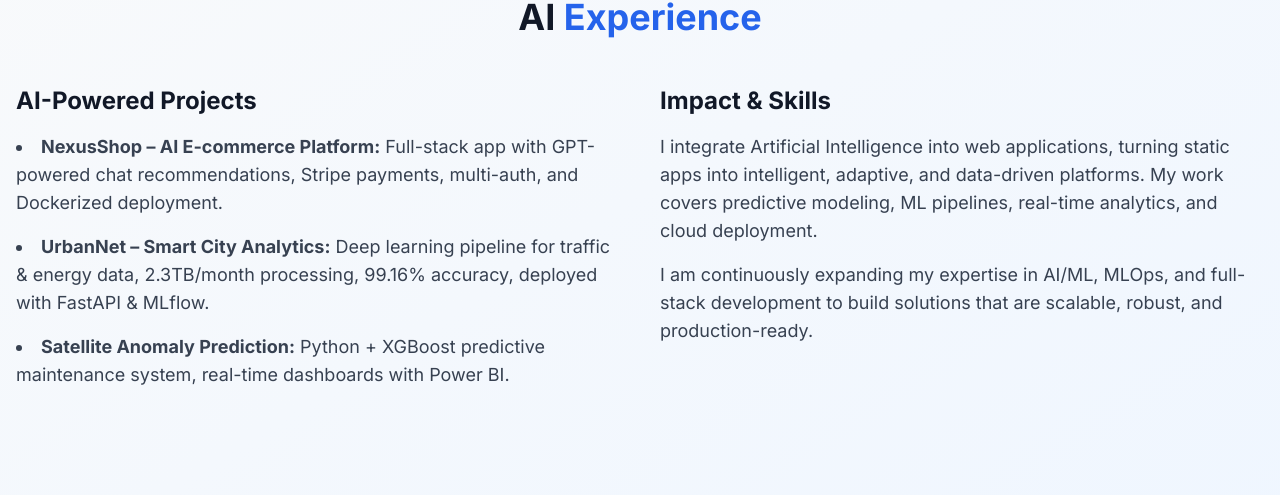
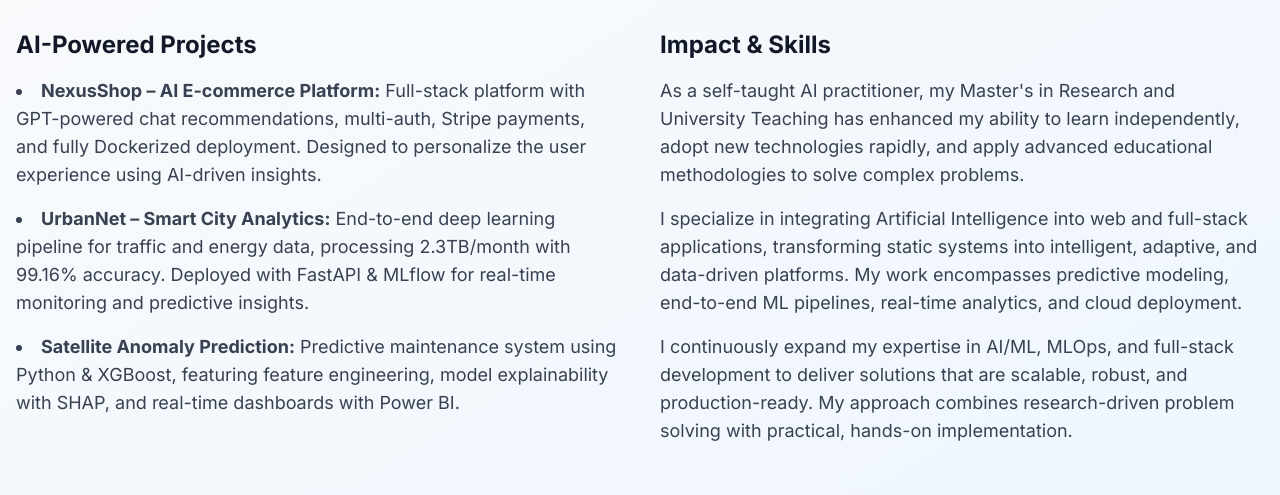
Before and after one commit to pashitox/personal-portfolio, a Next.js app in the folder frontend/: page / in a window 1280 px wide. Both pictures are taken after a click on the button "AI Experience". Shown: the part 272-767 px from the top of the page. Built offline with nearby package versions, Linux system fonts and the light colour scheme; no server answers.

Commit message:
mejora de experiencia

```diff
--- a/frontend/src/components/AIExperience.tsx
+++ b/frontend/src/components/AIExperience.tsx
@@ -31,13 +31,13 @@
             </h3>
             <ul className="list-disc list-inside space-y-4 text-gray-700 dark:text-gray-300 text-base md:text-lg">
               <li>
-                <strong>NexusShop – AI E-commerce Platform:</strong> Full-stack app with GPT-powered chat recommendations, Stripe payments, multi-auth, and Dockerized deployment.
+                <strong>NexusShop – AI E-commerce Platform:</strong> Full-stack platform with GPT-powered chat recommendations, multi-auth, Stripe payments, and fully Dockerized deployment. Designed to personalize the user experience using AI-driven insights.
               </li>
               <li>
-                <strong>UrbanNet – Smart City Analytics:</strong> Deep learning pipeline for traffic & energy data, 2.3TB/month processing, 99.16% accuracy, deployed with FastAPI & MLflow.
+                <strong>UrbanNet – Smart City Analytics:</strong> End-to-end deep learning pipeline for traffic and energy data, processing 2.3TB/month with 99.16% accuracy. Deployed with FastAPI & MLflow for real-time monitoring and predictive insights.
               </li>
               <li>
-                <strong>Satellite Anomaly Prediction:</strong> Python + XGBoost predictive maintenance system, real-time dashboards with Power BI.
+                <strong>Satellite Anomaly Prediction:</strong> Predictive maintenance system using Python & XGBoost, featuring feature engineering, model explainability with SHAP, and real-time dashboards with Power BI.
               </li>
             </ul>
           </div>
@@ -48,10 +48,13 @@
               Impact & Skills
             </h3>
             <p className="text-gray-700 dark:text-gray-300 text-base md:text-lg leading-relaxed mb-4">
-              I integrate Artificial Intelligence into web applications, turning static apps into intelligent, adaptive, and data-driven platforms. My work covers predictive modeling, ML pipelines, real-time analytics, and cloud deployment.
+              As a self-taught AI practitioner, my Master's in Research and University Teaching has enhanced my ability to learn independently, adopt new technologies rapidly, and apply advanced educational methodologies to solve complex problems.
+            </p>
+            <p className="text-gray-700 dark:text-gray-300 text-base md:text-lg leading-relaxed mb-4">
+              I specialize in integrating Artificial Intelligence into web and full-stack applications, transforming static systems into intelligent, adaptive, and data-driven platforms. My work encompasses predictive modeling, end-to-end ML pipelines, real-time analytics, and cloud deployment.
             </p>
             <p className="text-gray-700 dark:text-gray-300 text-base md:text-lg leading-relaxed">
-              I am continuously expanding my expertise in AI/ML, MLOps, and full-stack development to build solutions that are scalable, robust, and production-ready.
+              I continuously expand my expertise in AI/ML, MLOps, and full-stack development to deliver solutions that are scalable, robust, and production-ready. My approach combines research-driven problem solving with practical, hands-on implementation.
             </p>
           </div>
         </motion.div>
```
